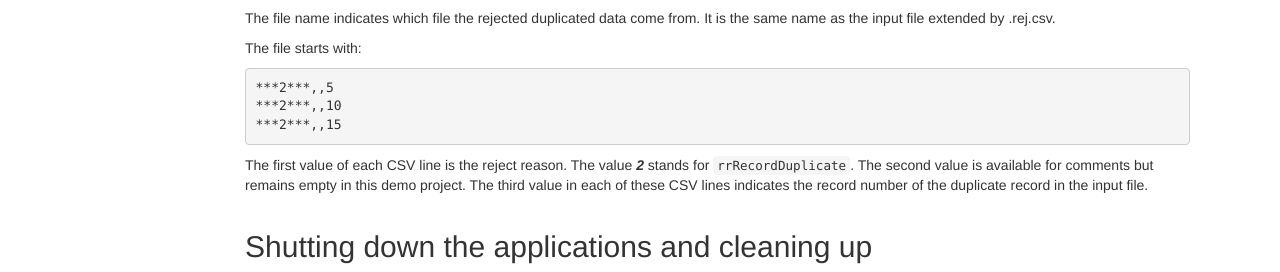
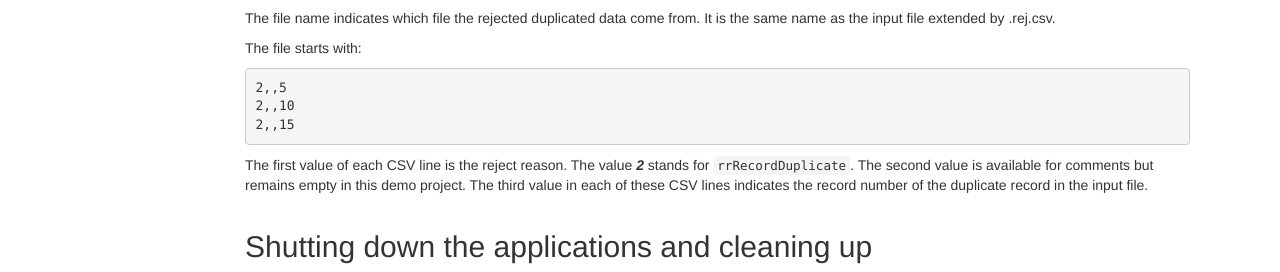
Before and after one commit to IBMStreams/streamsx.tutorial.teda, a Jekyll site: the page built from docs/1.0.2/Module-8/index.markdown, in a window 1280 px wide and 900 px high, scrolled down 4271 px. Shown: the part 274-546 px from the top of the window. Built offline with Jekyll 4.4.1, drawn with Linux system fonts in a browser that asks for light colours; nearby versions of some CDN libraries; library files that are not in the unit come from our copies.

```diff
--- a/docs/1.0.2/Module-8/index.markdown
+++ b/docs/1.0.2/Module-8/index.markdown
@@ -132,7 +132,7 @@ However, this rate requires more memory for the bloom filter.
 
 Each data record needs a “finger print” to be stored to detect potential duplicates. For this purpose, it is necessary to find CDR attributes, which define a CDR uniquely. You concatenate these CDR attributes to a single rstring. In a second step, you calculate a hash code out of this rstring to reduce the storage requirement.
 
-The toolkit provides the hash function **sha2hash224()** that you can use for that purpose.
+The toolkit provides the hash function `sha2hash224()` that you can use for that purpose.
 
 You do these changes in the
 **teda.demoapp/demoapp.chainprocessor.transformer.custom/DataProcessor.spl** file.
@@ -172,9 +172,9 @@ The file name indicates which file the rejected duplicated data come from. It is
 
 The file starts with:
 
-    ***2***,,5
-    ***2***,,10
-    ***2***,,15
+    2,,5
+    2,,10
+    2,,15
 
 The first value of each CSV line is the reject reason. The value ***2*** stands for `rrRecordDuplicate`. The second value is available for comments but remains empty in this demo project. The third value in each of these CSV lines indicates the record number of the duplicate record in the input file.
 
```
